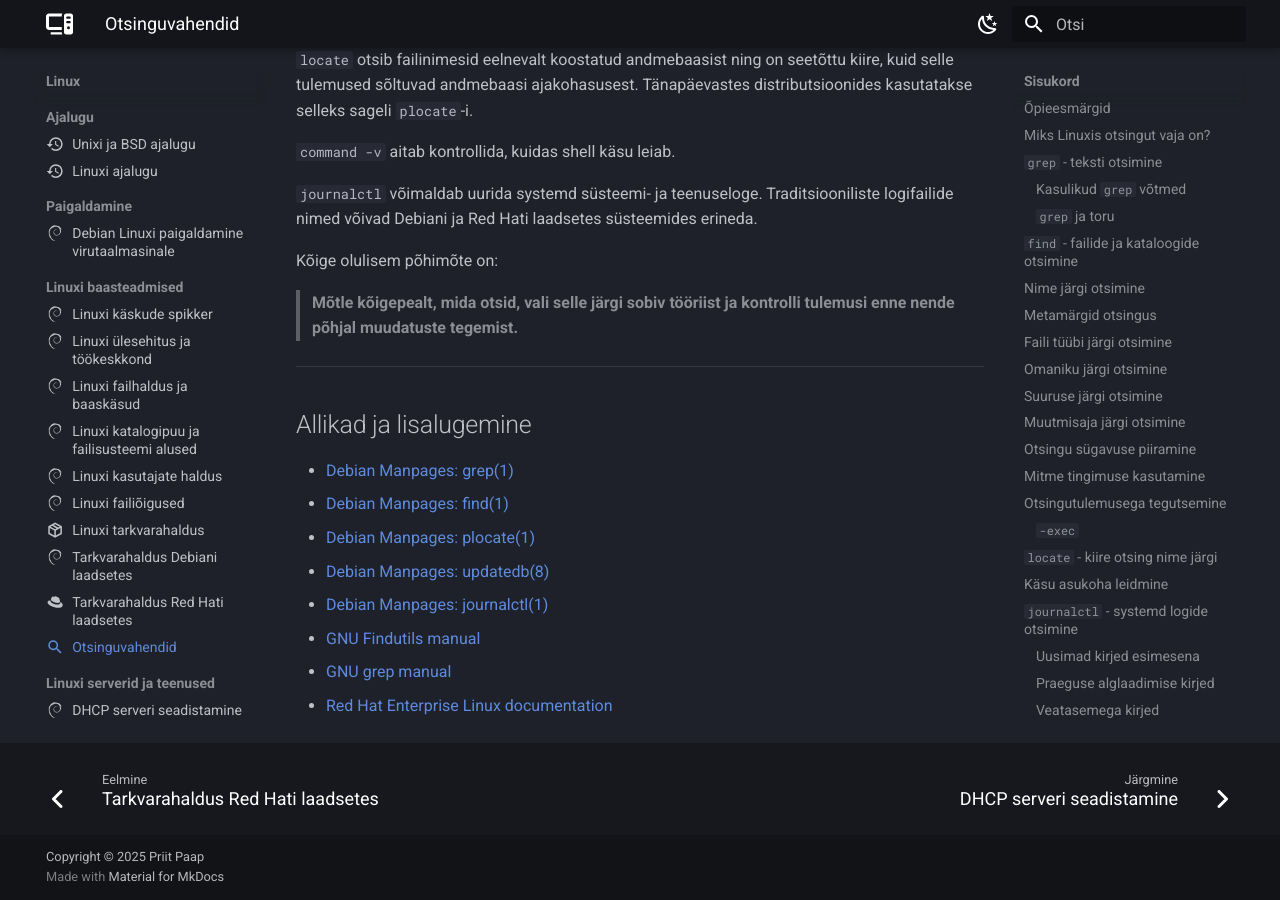
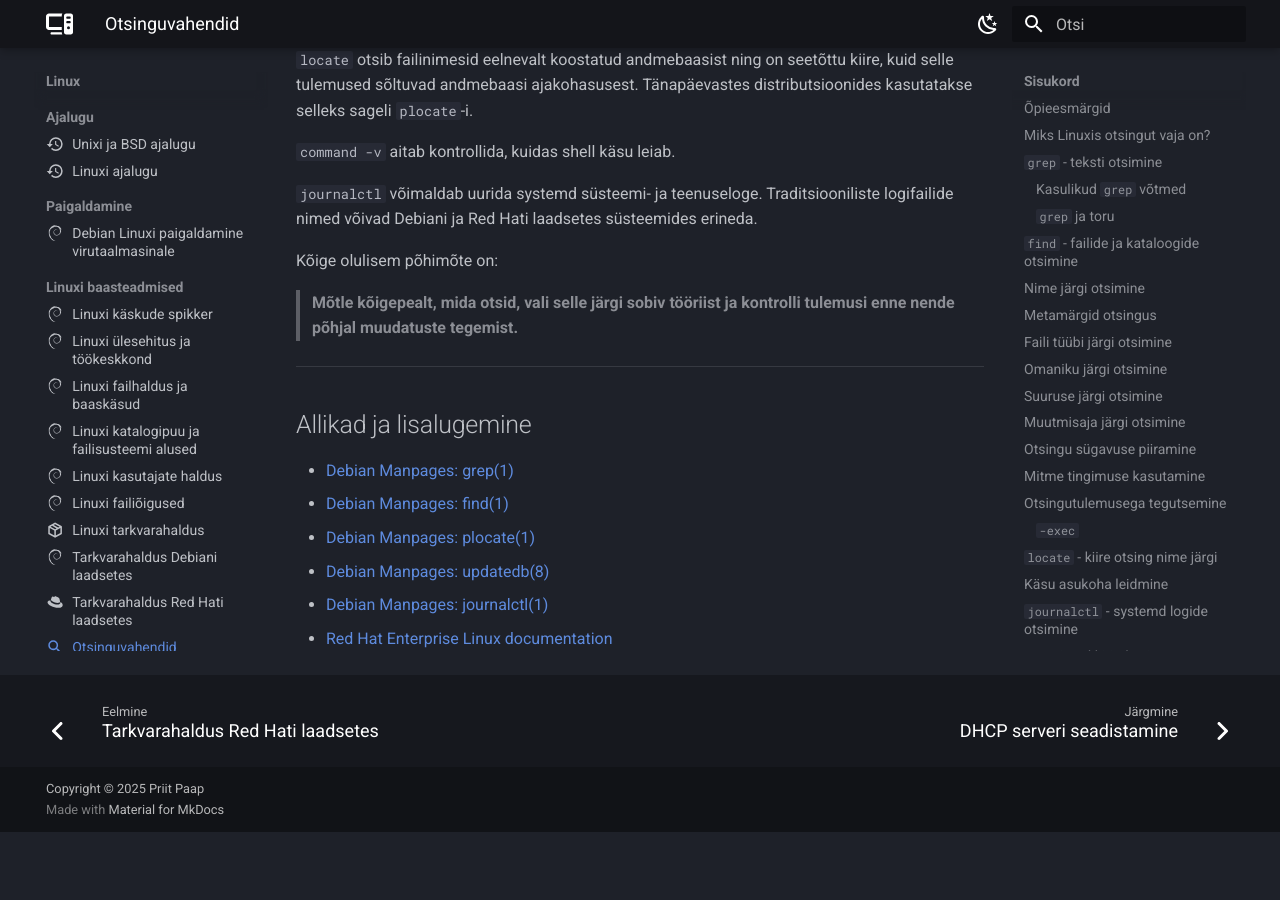
Before and after one commit to priitpaap/priitpaap.github.io, an MkDocs documentation site: the page built from docs/linux/otsinguvahendid.md, in a window 1280 px wide and 900 px high, scrolled down 20313 px. Built offline with MkDocs 1.6.1 and Material for MkDocs 9.7.7, drawn with Linux system fonts in a browser that asks for light colours; after the commit the page ends 21145 px from its top, so only the background shows below that.

Commit message:
Uuendatud otsinguvahendid.md

```diff
--- a/docs/linux/otsinguvahendid.md
+++ b/docs/linux/otsinguvahendid.md
@@ -854,6 +854,4 @@
 - [Debian Manpages: plocate(1)](https://manpages.debian.org/stable/plocate/plocate.1.en.html){ target="_blank" rel="noopener" }
 - [Debian Manpages: updatedb(8)](https://manpages.debian.org/stable/plocate/updatedb.8.en.html){ target="_blank" rel="noopener" }
 - [Debian Manpages: journalctl(1)](https://manpages.debian.org/stable/systemd/journalctl.1.en.html){ target="_blank" rel="noopener" }
-- [GNU Findutils manual](https://www.gnu.org/software/findutils/manual/html_mono/find.html){ target="_blank" rel="noopener" }
-- [GNU grep manual](https://www.gnu.org/software/grep/manual/grep.html){ target="_blank" rel="noopener" }
 - [Red Hat Enterprise Linux documentation](https://docs.redhat.com/en/documentation/red_hat_enterprise_linux/){ target="_blank" rel="noopener" }
```
